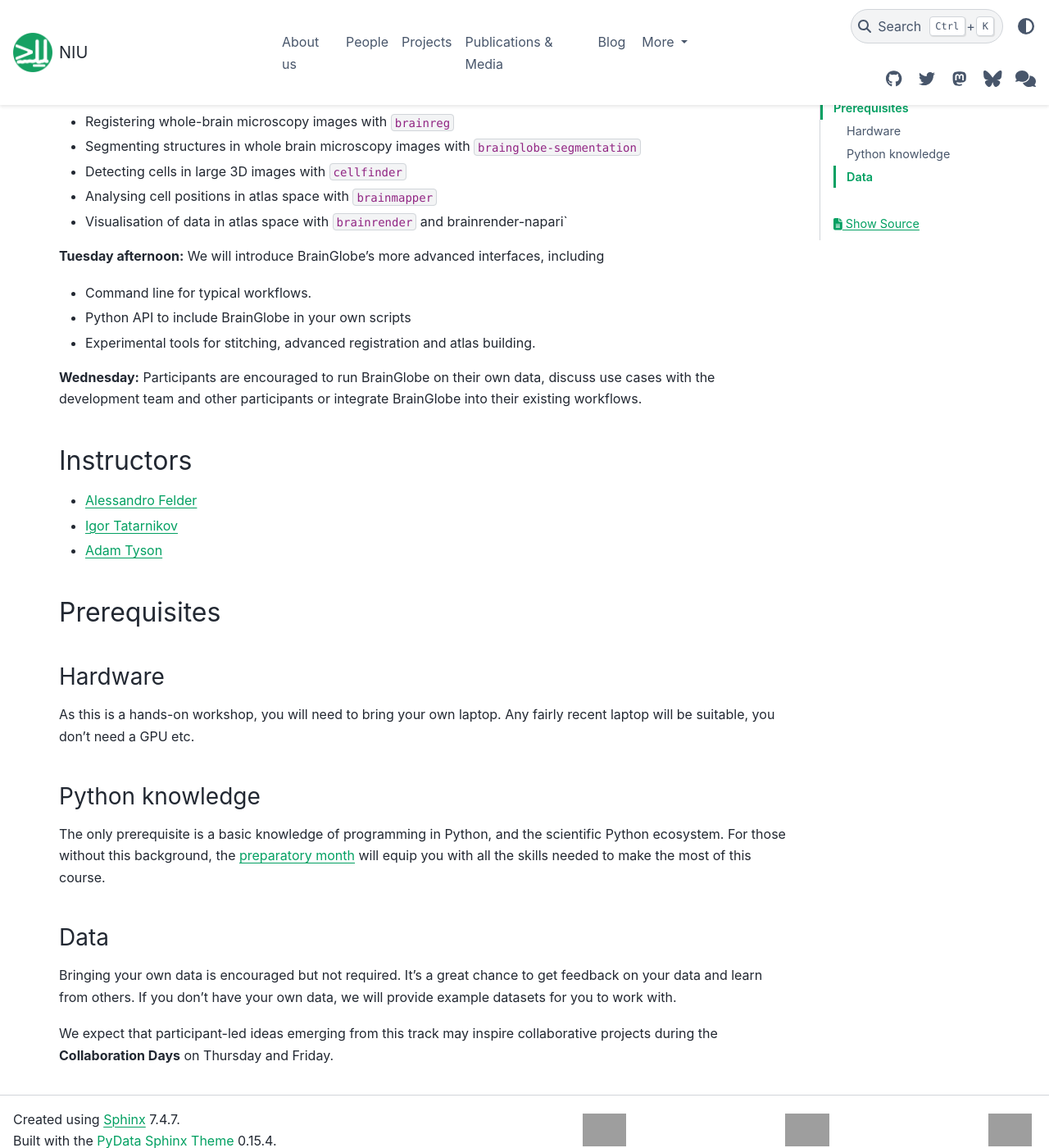
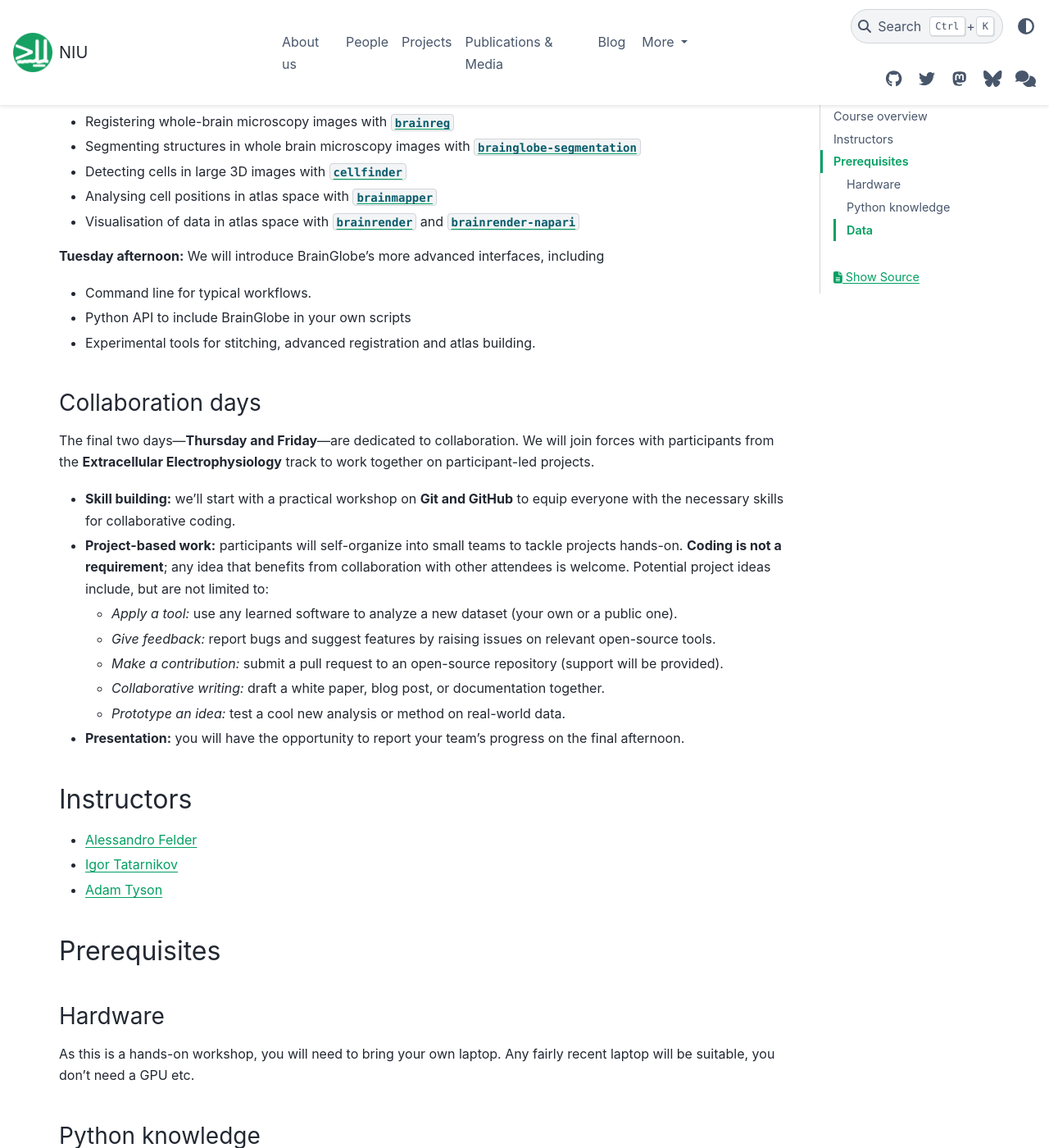
Before and after one commit to neuroinformatics-unit/neuroinformatics-unit.github.io, a Sphinx documentation site: the page built from docs/source/open-software-summer-school/2026/brainglobe.md, in a window 1280 px wide and 1400 px high, scrolled down 668 px. Shown: the whole window at 82% size. Built offline with Sphinx 7.4.7 and the PyData theme 0.15.4, drawn with Linux system fonts in a browser that asks for light colours; nearby versions of some CDN libraries; grey boxes are pictures that could not be loaded.

Commit message:
Update collaboration section

```diff
--- a/docs/source/open-software-summer-school/2026/brainglobe.md
+++ b/docs/source/open-software-summer-school/2026/brainglobe.md
@@ -18,11 +18,11 @@ We will then recap some basic concepts of image analysis using `napari` and ensu
 
 __Tuesday morning:__
 We will work through the following hands-on tutorials using BrainGlobe's `napari` graphical user interface.
-- Registering whole-brain microscopy images with `brainreg`
-- Segmenting structures in whole brain microscopy images with `brainglobe-segmentation`
-- Detecting cells in large 3D images with `cellfinder`
-- Analysing cell positions in atlas space with `brainmapper`
-- Visualisation of data in atlas space with `brainrender` and brainrender-napari`
+- Registering whole-brain microscopy images with [`brainreg`](https://github.com/brainglobe/brainreg)
+- Segmenting structures in whole brain microscopy images with [`brainglobe-segmentation`](https://github.com/brainglobe/brainglobe-segmentation)
+- Detecting cells in large 3D images with [`cellfinder`](https://github./com/brainglobe/cellfinder)
+- Analysing cell positions in atlas space with [`brainmapper`](https://github.com/brainglobe/brainglobe-workflows)
+- Visualisation of data in atlas space with [`brainrender`](https://github.com/brainglobe/brainrender) and [`brainrender-napari`](https://github.com/brainglobe/brainrender-napari)
 
 __Tuesday afternoon:__
 We will introduce BrainGlobe's more advanced interfaces, including
@@ -30,9 +30,18 @@ We will introduce BrainGlobe's more advanced interfaces, including
 - Python API to include BrainGlobe in your own scripts
 - Experimental tools for stitching, advanced registration and atlas building.
 
-__Wednesday:__
-Participants are encouraged to run BrainGlobe on their own data, discuss use cases with the development team and other
-participants or integrate BrainGlobe into their existing workflows.
+### Collaboration days
+
+The final two days—**Thursday and Friday**—are dedicated to collaboration. We will join forces with participants from the **Extracellular Electrophysiology** track to work together on participant-led projects.
+
+* **Skill building:** we'll start with a practical workshop on **Git and GitHub** to equip everyone with the necessary skills for collaborative coding.
+* **Project-based work:** participants will self-organize into small teams to tackle projects hands-on. **Coding is not a requirement**; any idea that benefits from collaboration with other attendees is welcome. Potential project ideas include, but are not limited to:
+    * *Apply a tool:* use any learned software to analyze a new dataset (your own or a public one).
+    * *Give feedback:* report bugs and suggest features by raising issues on relevant open-source tools.
+    * *Make a contribution:* submit a pull request to an open-source repository (support will be provided).
+    * *Collaborative writing:* draft a white paper, blog post, or documentation together.
+    * *Prototype an idea:* test a cool new analysis or method on real-world data.
+* **Presentation:** you will have the opportunity to report your team's progress on the final afternoon.
 
 ## Instructors
 - [Alessandro Felder](https://github.com/alessandrofelder)
```
